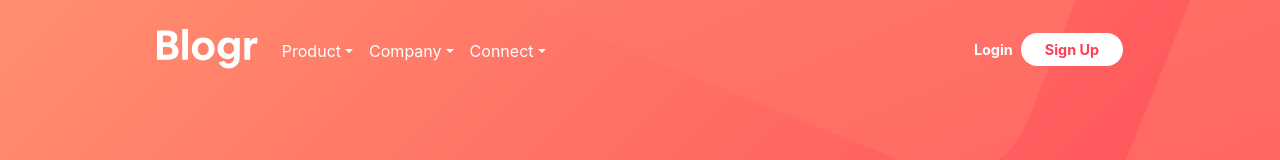
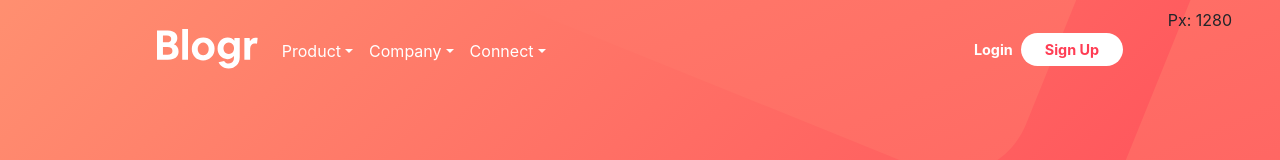
Before and after one commit to Muthuramkc29/Learn-React, a React (Create React App) app: page / in a window 1280 px wide. Shown: the top 160 px of the page. Built offline with nearby package versions, Linux system fonts and the light colour scheme.

Commit message:
Further useEffect() used

```diff
--- a/src/Components/Flex/flex.js
+++ b/src/Components/Flex/flex.js
@@ -10,10 +10,10 @@ function Flex(props) {
   useEffect(() => {
     setTimeout(() => {
       setTitleName(true);
-      console.log("In title change");
+      console.log("In title change - title made - true");
     }, 3000);
     setTitleName(false);
-    console.log("In outside setTimeout - flex");
+    console.log("In outside setTimeout - flex -title-false");
   }, [resourceType]);
 
   return (
--- a/src/Components/Header/header.js
+++ b/src/Components/Header/header.js
@@ -14,7 +14,23 @@ function Header(props) {
     );
   });
   const [loading, setLoading] = useState(true);
+  const [pixels, setPixels] = useState(window.innerWidth);
+  const updateWindowWidth = () => {
+    window.addEventListener("resize", () => {
+      setPixels(window.innerWidth);
+    });
+  };
+  const [learnMore, setLearnMore] = useState(false);
+  const [learnMoreLoading, setLearnMoreLoading] = useState(false);
 
+  // useEffect() -> every single useEffect() always fires on the first render --- (X) - !important
+
+  useEffect(() => {
+    // window.addEventListener("resize", updateWindowWidth);
+    updateWindowWidth();
+  }, []);
+
+  // On First Render/Mount only! -componentDidMount Alternative
   useEffect(() => {
     setTimeout((prevState) => {
       setLoading(true);
@@ -24,12 +40,11 @@ function Header(props) {
       console.log("API DATA 3");
       console.log("API DATA 4");
       setLoading(false);
+      // console.log(loading);
     }, 1000);
   }, []);
 
-  const [learnMore, setLearnMore] = useState(false);
-  const [learnMoreLoading, setLearnMoreLoading] = useState(false);
-
+  // On first Render + whenever dependency changes! - componentDidUpdate Alternative
   useEffect(() => {
     setTimeout(() => {
       setLearnMoreLoading(true);
@@ -37,6 +52,7 @@ function Header(props) {
     setLearnMoreLoading(false);
   }, [learnMore]);
 
+  // console.log(loading);
   return (
     <div>
       {loading || !learnMoreLoading ? (
@@ -45,6 +61,9 @@ function Header(props) {
         </div>
       ) : (
         <div className="mainHeader">
+          <div className="position-absolute top-0 end-0 mt-2 me-5">
+            <p>Px: {pixels}</p>
+          </div>
           <div className="container--tab">
             <div className="navbar navbar-expand-md navbar-dark pt-4 mx-1">
               <div className="container-fluid align-items-center">
```
